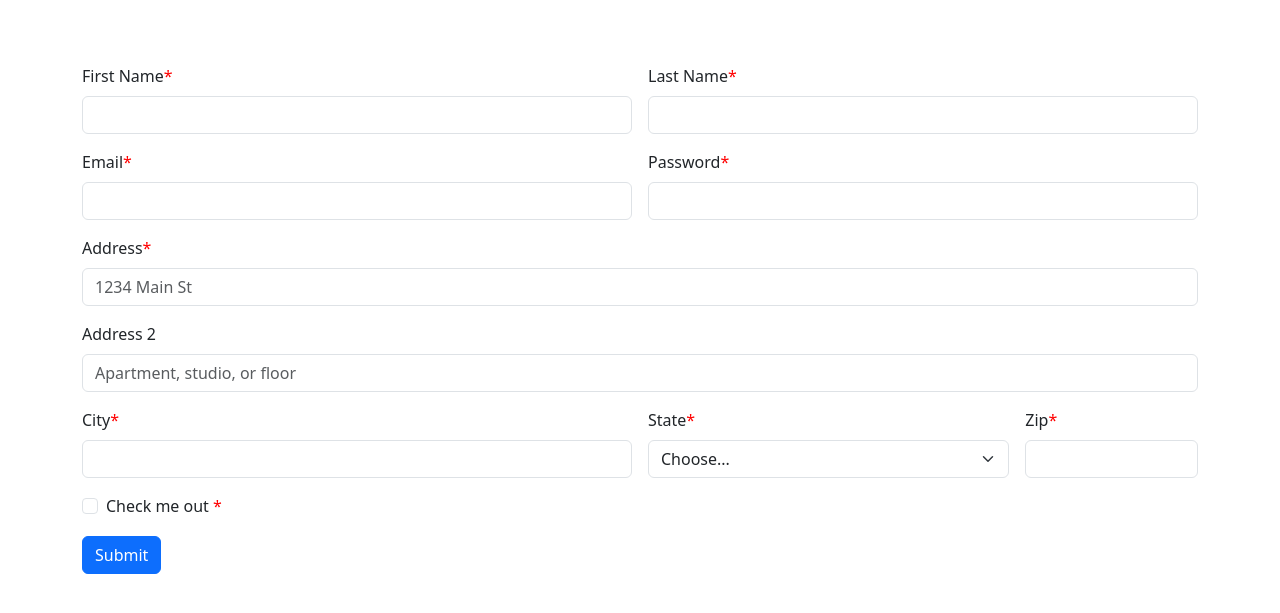
After one commit to AnnieEvents/website-backend, a PHP site: page /form_validation.php in a window 1280 px wide. The commit adds this page. Shown: the top 613 px of the page. Run offline with PHP 8.4, Linux system fonts and the light colour scheme.

```diff
--- /dev/null
+++ b/form_validation.php
@@ -0,0 +1,172 @@
+<?php
+// define variables and set to empty
+$fnameErr = $lnameErr = $emailErr = $passwordErr = $addressErr = $address2Err = $cityErr = $stateErr = $zipErr = $form_checkErr = "";
+$fname = $lname = $email = $password = $address = $address2 = $city = $state = $zip = $form_check = "";
+
+
+if ($_SERVER['REQUEST_METHOD'] == 'POST') {
+    if (empty($_POST['fname'])) {
+        // if data of form that used post method is empty
+        $fnameErr = "First Name is required";
+    } else {
+        $fname = htmlspecialchars($_POST['fname']);
+        // assign $fname to form data (inputted value) of form that used post method
+    }
+
+    if (empty($_POST['lname'])) {
+        $lnameErr = "Last Name is required";
+    } else {
+        $lname = htmlspecialchars($_POST['lname']);
+    }
+
+    if (empty($_POST['email'])) {
+        $emailErr = "Email is required";
+    } else {
+        $email = htmlspecialchars($_POST['email']);
+    }
+
+    if (empty($_POST['password'])) {
+        $passwordErr = "Password is required";
+    } else {
+        $password = htmlspecialchars($_POST['password']);
+    }
+
+    if (empty($_POST['address'])) {
+        $addressErr = "Address is required";
+    } else {
+        $address = htmlspecialchars($_POST['address']);
+    }
+
+    if (empty($_POST['address2'])) {
+        $address2Err = "";
+    } else {
+        $address2 = htmlspecialchars($_POST['address2']);
+    }
+
+    if (empty($_POST['city'])) {
+        $cityErr = "City is required";
+    } else {
+        $city = htmlspecialchars($_POST['city']);
+    }
+
+    if (empty($_POST['state'])) {
+        $stateErr = "State is required";
+    } else {
+        $state = htmlspecialchars($_POST['state']);
+    }
+
+    if (empty($_POST['zip'])) {
+        $zipErr = "Zip code is required";
+    } else {
+        $zip = htmlspecialchars($_POST['zip']);
+    }
+
+    if (empty($_POST['form_check'])) {
+        $form_checkErr = "Check Form please";
+    } else {
+        $form_check = htmlspecialchars($_POST['form_check']);
+    }
+}
+?>
+
+<!DOCTYPE html>
+<html lang="en">
+
+<head>
+    <meta charset="UTF-8">
+    <meta name="viewport" content="width=device-width, initial-scale=1.0">
+    <link href="https://cdn.jsdelivr.net/npm/bootstrap@5.3.3/dist/css/bootstrap.min.css" rel="stylesheet" integrity="sha384-QWTKZyjpPEjISv5WaRU9OFeRpok6YctnYmDr5pNlyT2bRjXh0JMhjY6hW+ALEwIH" crossorigin="anonymous">
+
+    <style>
+        .required {
+            color: red;
+        }
+    </style>
+    <title>Document</title>
+
+</head>
+
+<body>
+    <div class="container">
+        <form class="row g-3 my-5" action="<?php echo htmlspecialchars($_SERVER['PHP_SELF']) ?>" method="POST">
+            <div class="col-md-6">
+                <label for="fname" class="form-label">First Name</label><span class="required">*</span>
+                <input type="text" class="form-control" id="fname" name="fname">
+                <span class="required"><?php echo $fnameErr ?></span>
+            </div>
+            <div class="col-md-6">
+                <label for="lname" class="form-label">Last Name</label><span class="required">*</span>
+                <input type="text" class="form-control" id="lname" name="lname">
+                <span class="required"><?php echo $lnameErr ?></span>
+            </div>
+
+            <div class="col-md-6">
+                <label for="email" class="form-label">Email</label><span class="required">*</span>
+                <input type="email" class="form-control" id="email" name="email">
+                <span class="required"><?php echo $emailErr ?></span>
+            </div>
+            <div class="col-md-6">
+                <label for="password" class="form-label">Password</label><span class="required">*</span>
+                <input type="password" class="form-control" id="password" name="password">
+                <span class="required"><?php echo $passwordErr ?></span>
+            </div>
+            <div class="col-12">
+                <label for="address" class="form-label">Address</label><span class="required">*</span>
+                <input type="text" class="form-control" id="address" placeholder="1234 Main St" name="address">
+                <span class="required"><?php echo $addressErr ?></span>
+            </div>
+            <div class="col-12">
+                <label for="address2" class="form-label">Address 2</label>
+                <input type="text" class="form-control" id="address2" placeholder="Apartment, studio, or floor" name="address2">
+                <span class="required"><?php echo $address2Err ?></span>
+            </div>
+            <div class="col-md-6">
+                <label for="city" class="form-label">City</label><span class="required">*</span>
+                <input type="text" class="form-control" id="city" name="city">
+                <span class="required"><?php echo $cityErr ?></span>
+            </div>
+            <div class="col-md-4">
+                <label for="state" class="form-label">State</label><span class="required">*</span>
+                <span class="required"><?php echo $stateErr ?></span>
+                <select id="state" class="form-select" name="state">
+                    <option selected>Choose...</option>
+                    <option value="delta">Delta</option>
+                    <option value="other state">Others</option>
+                </select>
+            </div>
+            <div class="col-md-2">
+                <label for="zip" class="form-label">Zip</label><span class="required">*</span>
+                <input type="text" class="form-control" id="zip" name="zip">
+                <span class="required"><?php echo $zipErr ?></span>
+            </div>
+            <div class="col-12">
+                <div class="form-check">
+                    <input class="form-check-input" type="checkbox" id="gridCheck" name="form_check">
+                    <label class="form-check-label" for="gridCheck">
+                        Check me out
+                        <span class="required">*</span>
+                    </label>
+                    <span class="required"><?php echo $form_checkErr ?></span>
+                </div>
+            </div>
+            <div class="col-12">
+                <button type="submit" class="btn btn-primary">Submit</button>
+            </div>
+        </form>
+
+<!-- the below is executed when submit button is clicked -->
+        <p class="lead"><?php echo $fname ?></p>
+        <p class="lead"><?php echo $lname ?></p>
+        <p class="lead"><?php echo $email ?></p>
+        <p class="lead"><?php echo $password ?></p>
+        <p class="lead"><?php echo $address ?></p>
+        <p class="lead"><?php echo $address2 ?></p>
+        <p class="lead"><?php echo $city ?></p>
+        <p class="lead"><?php echo $state ?></p>
+        <p class="lead"><?php echo $zip ?></p>
+    </div>
+
+    <script src="https://cdn.jsdelivr.net/npm/bootstrap@5.3.3/dist/js/bootstrap.bundle.min.js" integrity="sha384-YvpcrYf0tY3lHB60NNkmXc5s9fDVZLESaAA55NDzOxhy9GkcIdslK1eN7N6jIeHz" crossorigin="anonymous"></script>
+</body>
+
+</html>
```
Also changed, not shown: backend-project/loop.php (+23 -21 lines), backend-project/superglobals.php (+32 -21 lines), index.php (+185 -64 lines), oop.php (added, +79 -0 lines).
